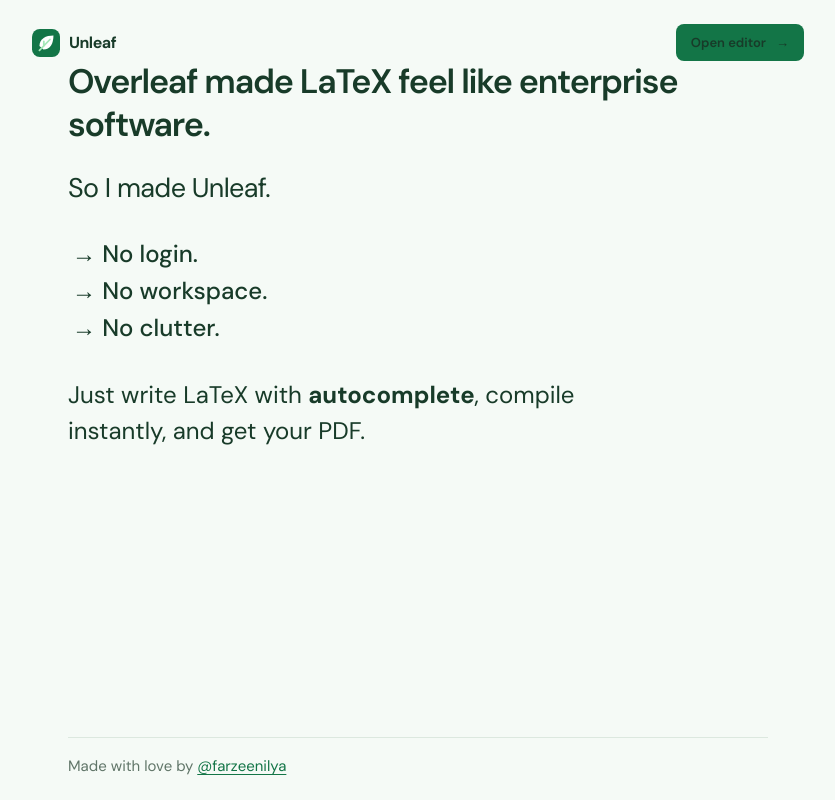
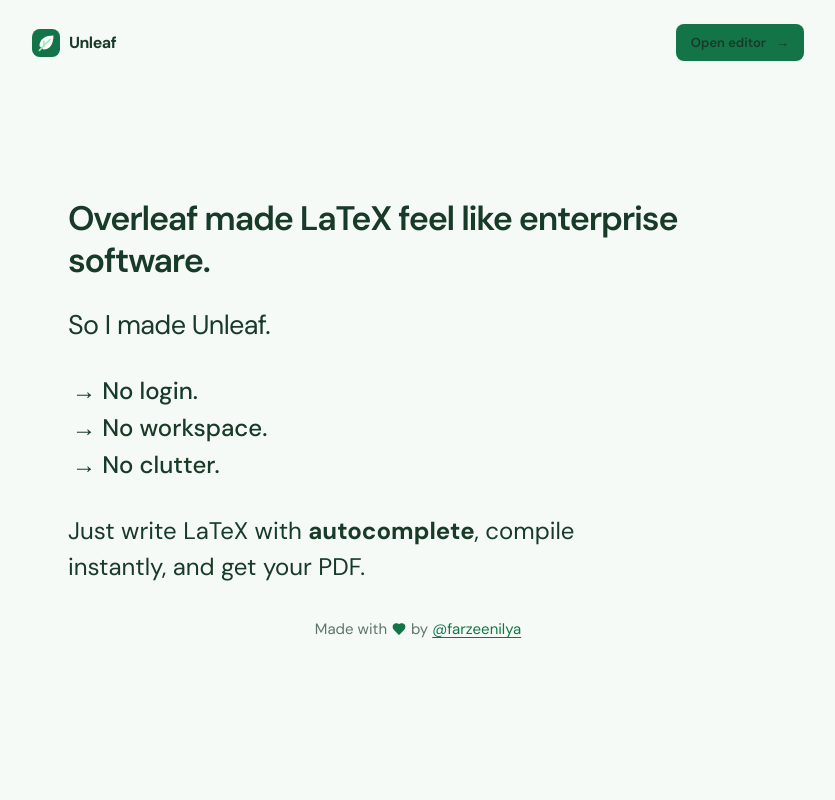
Before and after one commit to farzeenilyaszargar/LatexBoi, a Next.js app: page /guide in a window 1280 px wide. Shown: the whole page, without its empty margins (222-1057 px from the left). Built offline with nearby package versions, Linux system fonts and the light colour scheme.

Commit message:
style: center guide message and add inline creator credit

```diff
--- a/app/guide/guide.css
+++ b/app/guide/guide.css
@@ -12,8 +12,8 @@
 .guide-points p { margin:0; }
 .guide-copy { max-width:570px; margin:0; color:var(--ink); font-size:clamp(20px,2.5vw,24px); line-height:1.5; }
 .guide-copy strong { color:var(--ink); font-weight:650; }
-.guide-footer { margin-top:auto; padding-top:18px; border-top:1px solid var(--line); color:var(--muted); font-size:15px; }
-.guide-footer p { margin:0; }
-.guide-footer a { color:var(--accent); text-underline-offset:3px; }
+.guide-credit { display:flex; align-items:center; justify-content:center; gap:5px; margin:34px 0 0; color:var(--muted); font-size:15px; }
+.guide-credit svg { color:var(--accent); }
+.guide-credit a { color:var(--accent); text-underline-offset:3px; }
 @media (max-width:600px) { .guide-nav { align-items:flex-start; }.guide-button { padding:9px 11px; font-size:12px; }.guide-article h1 { font-size:23px; }.guide-lead,.guide-copy { font-size:19px; }.guide-points { font-size:19px; } }
 @media print { .guide-nav { display:none; } }
--- a/app/guide/page.tsx
+++ b/app/guide/page.tsx
@@ -1,5 +1,6 @@
 import type { Metadata } from "next";
 import Link from "next/link";
+import { Heart } from "lucide-react";
 import { SITE_URL } from "../seo";
 import "./guide.css";
 
@@ -42,9 +43,7 @@
 
       <p className="guide-copy">Just write LaTeX with <strong>autocomplete</strong>, compile instantly, and get your PDF.</p>
 
-      <footer className="guide-footer">
-        <p>Made with love by <a href={twitterUrl} target="_blank" rel="noopener noreferrer">@farzeenilya</a></p>
-      </footer>
+      <p className="guide-credit"><span>Made with</span> <Heart size={14} fill="currentColor" aria-hidden="true" /> <span>by <a href={twitterUrl} target="_blank" rel="noopener noreferrer">@farzeenilya</a></span></p>
     </article>
   </main>;
 }
```
